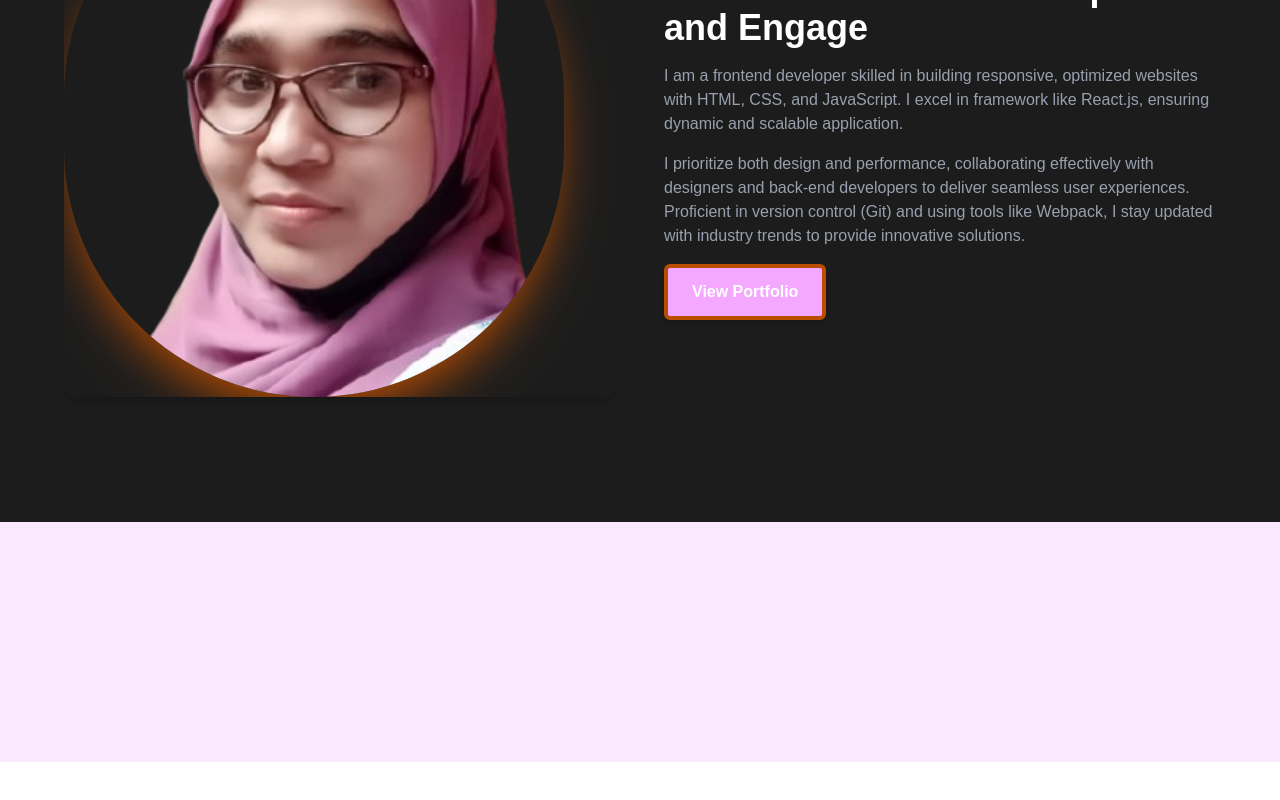
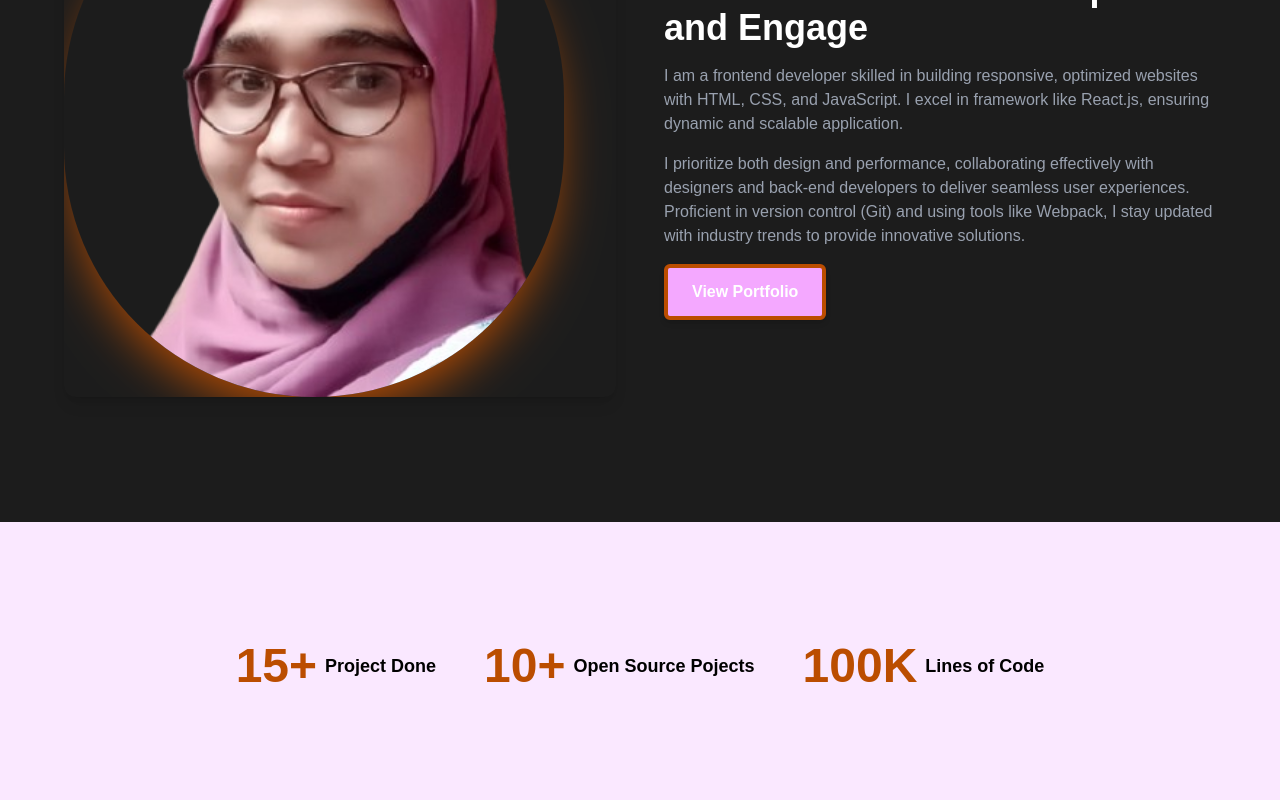
Before and after one commit to morium21/Portfolio-Next.js, a Next.js app: page / in a window 1280 px wide. Shown: the part 1078-1878 px from the top of the page. Before the commit the page ends 1840 px from the top, so only its background shows below. Built offline with nearby package versions, Linux system fonts and the light colour scheme.

Commit message:
add extra code in stats section

```diff
--- a/src/component/about/StatsSection.jsx
+++ b/src/component/about/StatsSection.jsx
@@ -1,19 +1,33 @@
 import React from 'react'
 
 const StatsSection = () => {
-    const state = [
+  const stats = [
+    { number: "15+", label: "Project Done" },
+    { number: "10+", label: "Open Source Pojects" },
+    { number: "100K", label: "Lines of Code" },
 
-    ]
+
+  ];
   return (
-   <section className="bg-fuchsia-100 py-30">
-    <div className="max-w-6xl mx-auto px-6">
+    <section className="bg-fuchsia-100 py-30">
+      <div className="max-w-6xl mx-auto px-6">
         <div className="flex flex-wrap justify-center gap-12">
+          {stats.map((stat, index) => (
+            <div key={index} className="text-center flex flex-col sm:flex-row sm:items-center">
+              <span className="text-5xl font-bold text-amber-700 mr-2">{stat.number}</span>
+              <span className="text-lg font-semibold text-black">{stat.label}</span>
 
-        </div>
+              </div>
 
-    </div>
 
-   </section>
+
+
+          ))}
+
+            </div>
+         </div>
+
+    </section>
   )
 }
 
```
